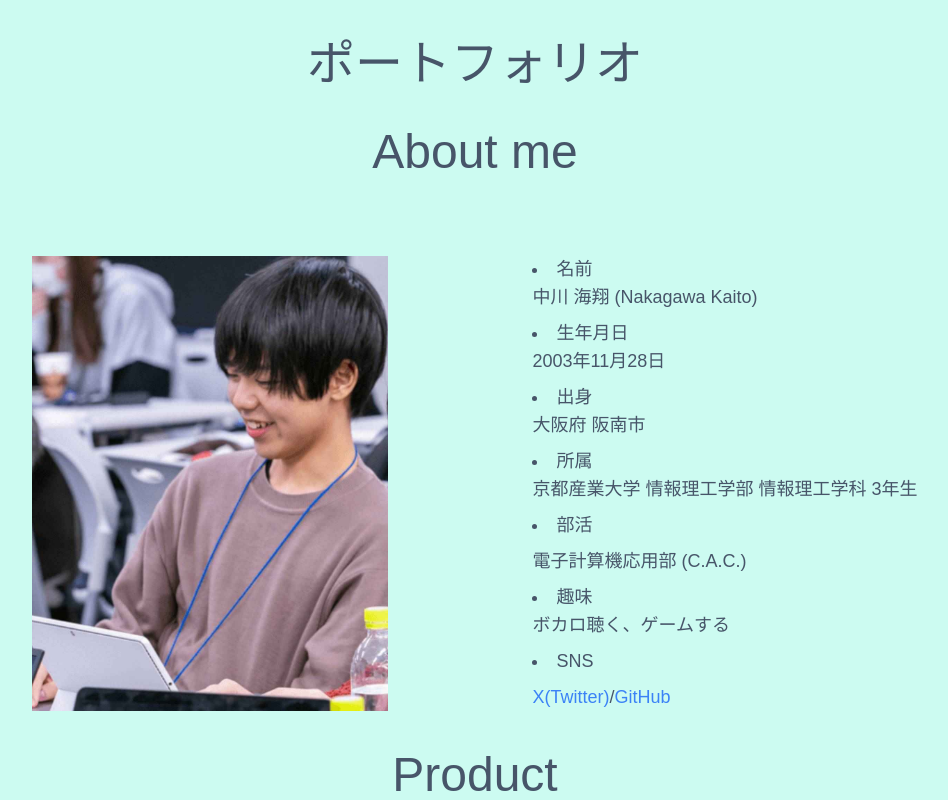
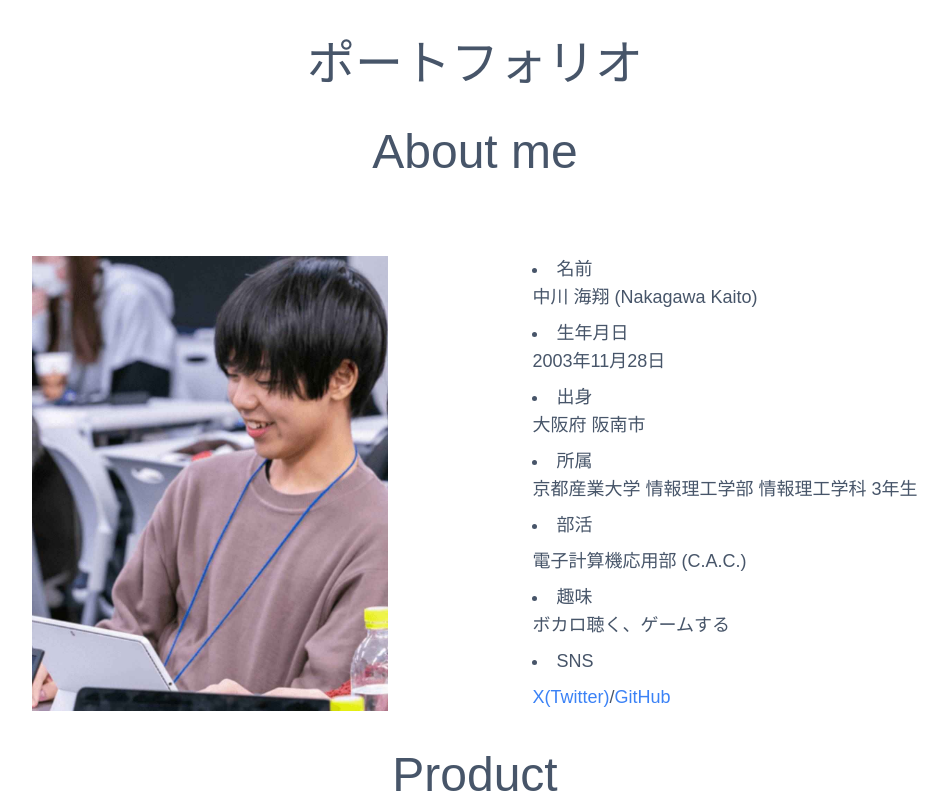
Before and after one commit to simeiro/simeiro.com, a Next.js app in the folder simeiro/: page /portfolio in a window 1280 px wide. Shown: the top 800 px of the page, without its empty margins (165-1113 px from the left). Built offline with nearby package versions, Linux system fonts and the light colour scheme.

Commit message:
修正：ポートフォリオ背景

```diff
--- a/simeiro/src/app/portfolio/page.tsx
+++ b/simeiro/src/app/portfolio/page.tsx
@@ -3,7 +3,7 @@ import Product from '@/app/component/product';
 
 export default function Portfolio(){
     return(
-        <div className="bg-teal-100 min-h-screen w-screen">
+        <div className="min-h-screen w-screen">
             <h1 className="py-10 text-5xl text-slate-600 text-center">ポートフォリオ</h1>
             {/* <Image
                 src="/profile/tatsukushi.jpg"
```
